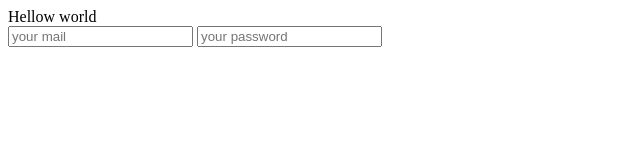
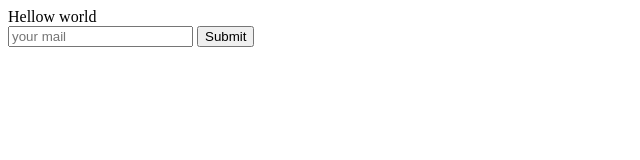
Before and after one commit to MohammadRabboua/Newwwwww2018, a plain HTML site: page index.html in a window 1280 px wide. Shown: the whole page, without its empty margins (0-640 px from the left). Drawn offline with Linux system fonts and the light colour scheme.

Commit message:
added contactform

```diff
--- a/index.html
+++ b/index.html
@@ -10,8 +10,7 @@
     Hellow world
     <form action="">
         <input type="email" placeholder="your mail">
-        <input type="password" placeholder="your password">
-
+        <button type="submit">Submit</button>
     </form>
 </body>
 </html>
```
